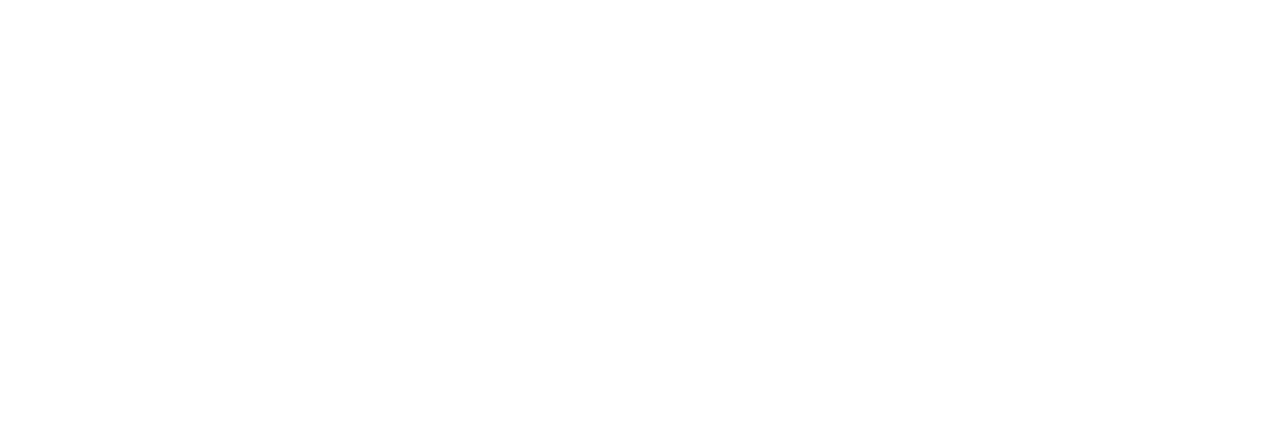
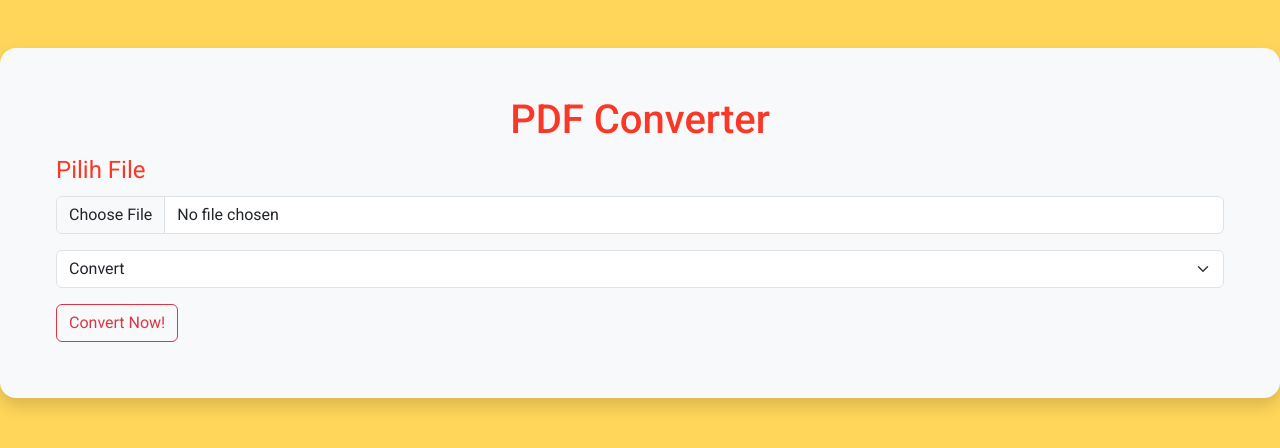
Before and after one commit to AryaWiratama26/Flask-PDF-Converter, a Flask app: page / in a window 1280 px wide. Before the commit the part shown is empty. Shown: the top 448 px of the page. Run offline with Flask 3, Linux system fonts and the light colour scheme.

Commit message:
update sementara

```diff
--- a/main.py
+++ b/main.py
@@ -1,7 +1,38 @@
-from flask import Flask, render_template
+from flask import Flask, render_template, request, send_file
+import os
+from pdf2docx import Converter
 
-app=Flask(__name__)
+app = Flask(__name__)
+UPLOAD_FOL = 'uploads'
+app.config['UPLOAD_FOL'] = UPLOAD_FOL
 
-@app.route('/')
+if not os.path.exists(UPLOAD_FOL):
+    os.makedirs(UPLOAD_FOL)
+
+# Fungsi konvert pdf ke word
+def pdf_to_word(filename):
+    file_word = os.path.splitext(filename)[0] + '.docx'
+
+    cv = Converter(filename)
+    cv.convert(file_word, start=0, end=1000000000000000000000000)
+    cv.close()
+
+    return send_file(file_word, as_attachment=True)
+
+@app.route('/', methods=['GET', 'POST'])
 def index():
+    if request.method == 'POST':
+        file = request.files['file']
+        pilihan_konversi = request.form.get('pilihan_konversi')
+
+        # Simpan file ke uploads
+        filename = os.path.join(app.config['UPLOAD_FOL'], file.filename)
+        file.save(filename)
+
+        if pilihan_konversi == 'pdfToWord':
+            return pdf_to_word(filename)
+
     return render_template('index.html')
+
+if __name__ == '__main__':
+    app.run(debug=True, port=8000)
--- /dev/null
+++ b/static/css/styles.css
@@ -0,0 +1,15 @@
+body {
+    font-family: 'Roboto', sans-serif;
+}
+
+.fn-main{
+    color: #F93827;
+}
+
+.bg-yel-light {
+    background-color: #FFD65A;
+}
+
+.col-op-gr {
+    background-color: #16C47F;
+}
--- a/templates/index.html
+++ b/templates/index.html
@@ -1,11 +1,54 @@
 <!DOCTYPE html>
 <html lang="en">
+
 <head>
     <meta charset="UTF-8">
     <meta name="viewport" content="width=device-width, initial-scale=1.0">
     <title>PDF Converter</title>
+
+    <!-- Bootstrap CSS -->
+    <link href="https://cdn.jsdelivr.net/npm/bootstrap@5.3.3/dist/css/bootstrap.min.css" rel="stylesheet"
+        integrity="sha384-QWTKZyjpPEjISv5WaRU9OFeRpok6YctnYmDr5pNlyT2bRjXh0JMhjY6hW+ALEwIH" crossorigin="anonymous">
+
+    <!-- Style CSS -->
+    <link rel="stylesheet" href="/static/css/styles.css">
+
+    <!-- Google Font -->
+    <link rel="preconnect" href="https://fonts.googleapis.com">
+    <link rel="preconnect" href="https://fonts.gstatic.com" crossorigin>
+    <link
+        href="https://fonts.googleapis.com/css2?family=Roboto:ital,wght@0,100;0,300;0,400;0,500;0,700;0,900;1,100;1,300;1,400;1,500;1,700;1,900&display=swap"
+        rel="stylesheet">
+
 </head>
-<body>
 
+<body class="p-0 m-0 bg-yel-light fn-main">
+
+    <div class="container-xxl p-5 m-5 mx-auto bg-body-tertiary rounded-4 shadow">
+        <h1 class="text-center">PDF Converter</h1>
+
+        <form action="" class="m-2" method="post" enctype="multipart/form-data">
+            <div class="mb-3">
+                <label for="formFile" class="form-label fs-4">Pilih File</label>
+                <input class="form-control" type="file" name="file" id="formFile">
+            </div>
+
+            <select class="form-select" name="pilihan_konversi" aria-label="Default select example">
+                <option selected>Convert</option>
+                <option value="pdfToWord">PDF to Word</option>
+                <option value="wordToPdf">Word to PDF</option>
+            </select>
+
+            <button type="submit" class="btn btn-outline-danger mt-3">Convert Now!</button>
+        </form>
+
+    </div>
+
+
+    <!-- Bootstrap JS -->
+    <script src="https://cdn.jsdelivr.net/npm/bootstrap@5.3.3/dist/js/bootstrap.bundle.min.js"
+        integrity="sha384-YvpcrYf0tY3lHB60NNkmXc5s9fDVZLESaAA55NDzOxhy9GkcIdslK1eN7N6jIeHz"
+        crossorigin="anonymous"></script>
 </body>
+
 </html>
```
Also changed, not shown: 10 other files.
